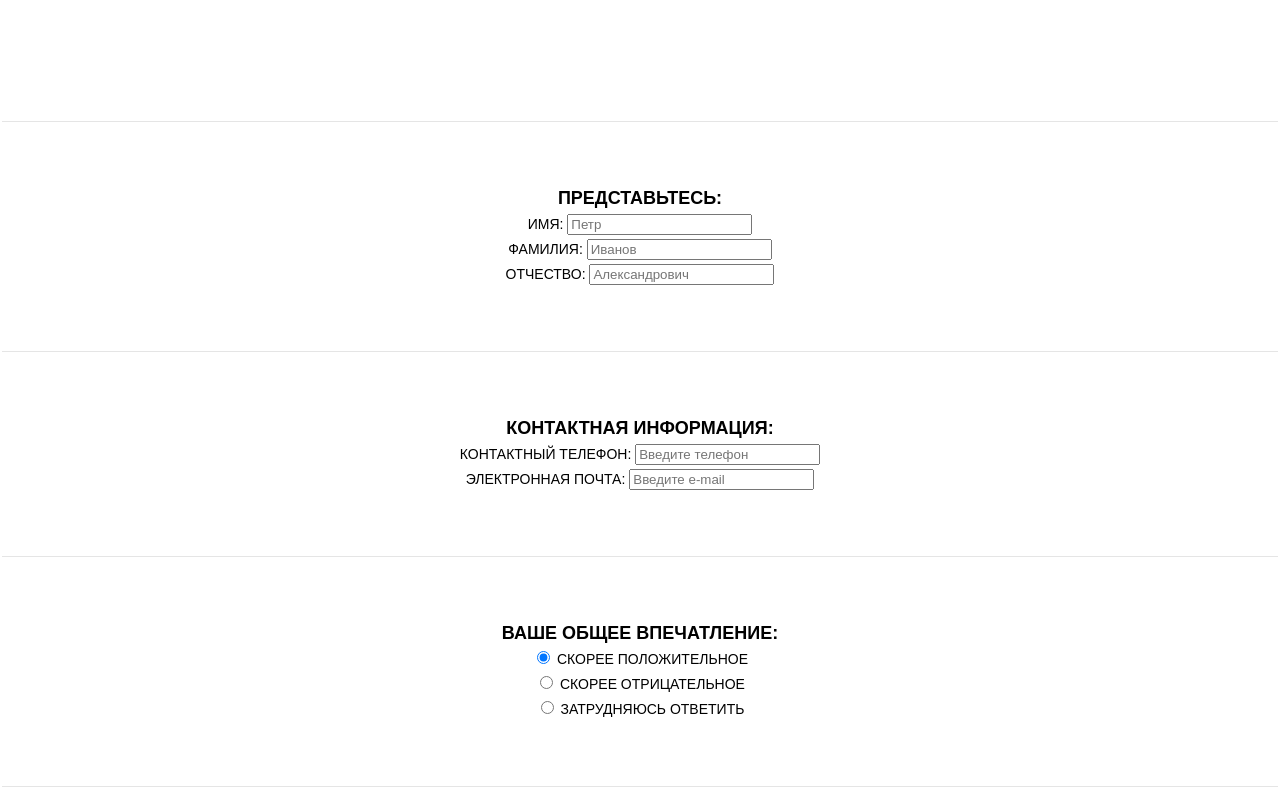
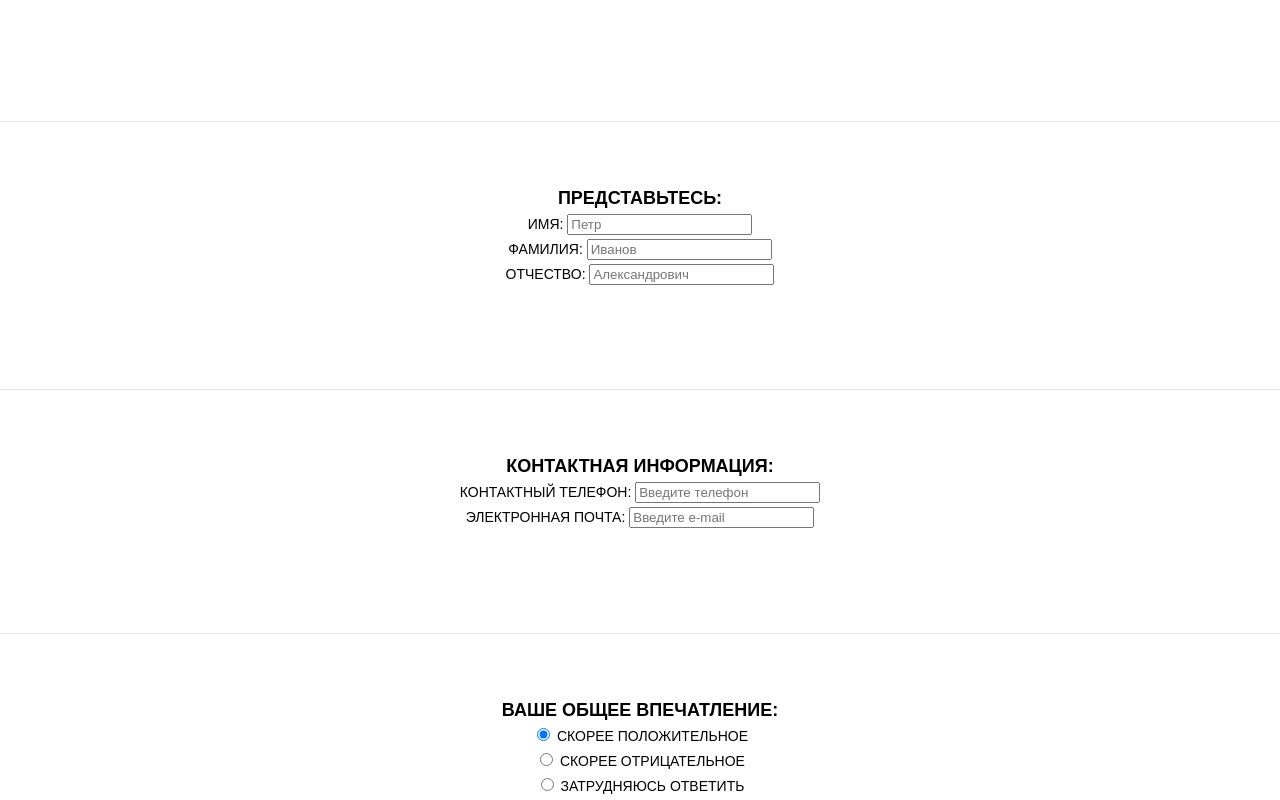
Before and after one commit to heyxesha/644639-sedona, a plain HTML site: page source/form.html in a window 1280 px wide. Shown: the part 940-1740 px from the top of the page. Drawn offline with nearby package versions, Linux system fonts and the light colour scheme; files that its build step writes are made by us from their sources.

Commit message:
Отступы в филдсетах

```diff
--- a/source/less/form.less
+++ b/source/less/form.less
@@ -21,4 +21,5 @@
 fieldset {
   border: none;
   border-top: 1px solid #e5e5e5;
+  margin: 3% 0;
 }
```
